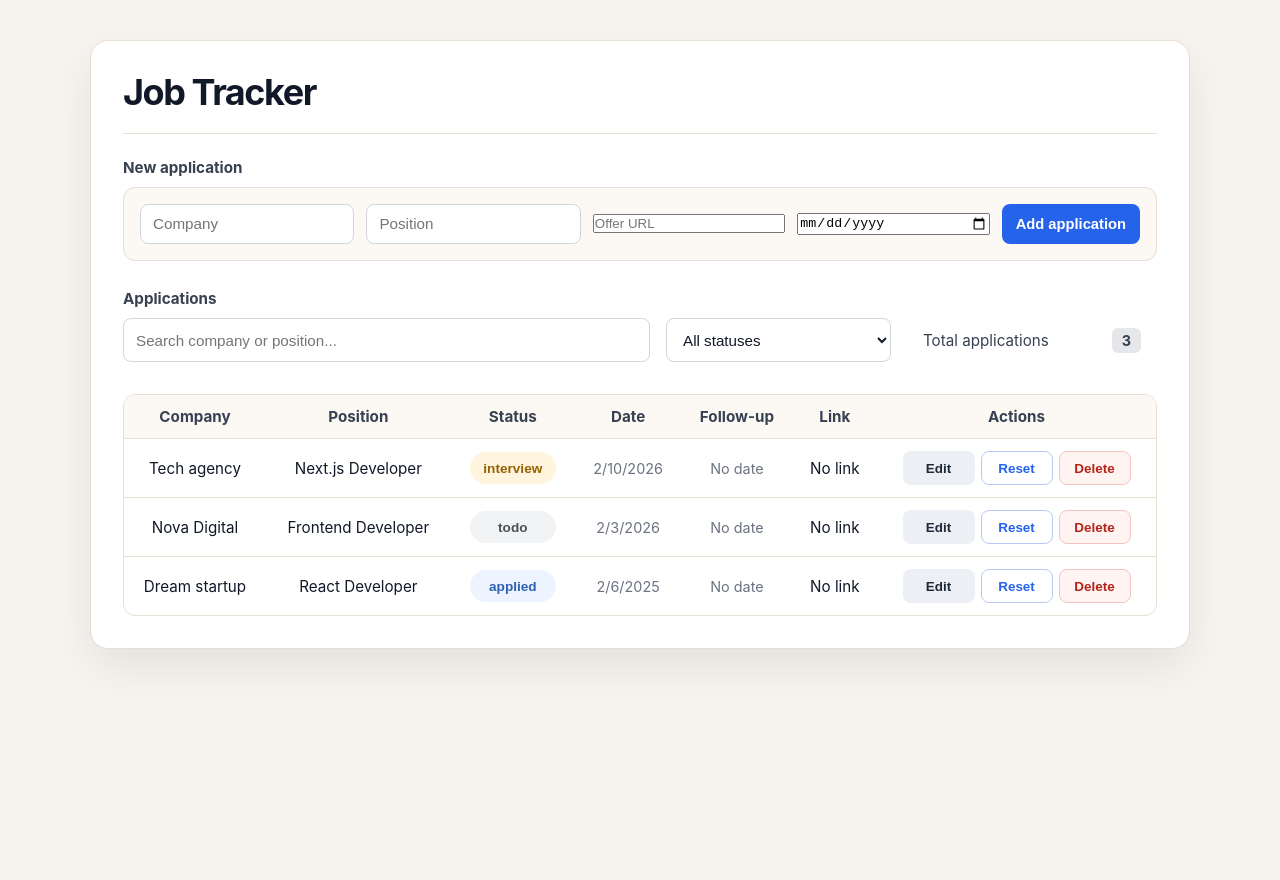
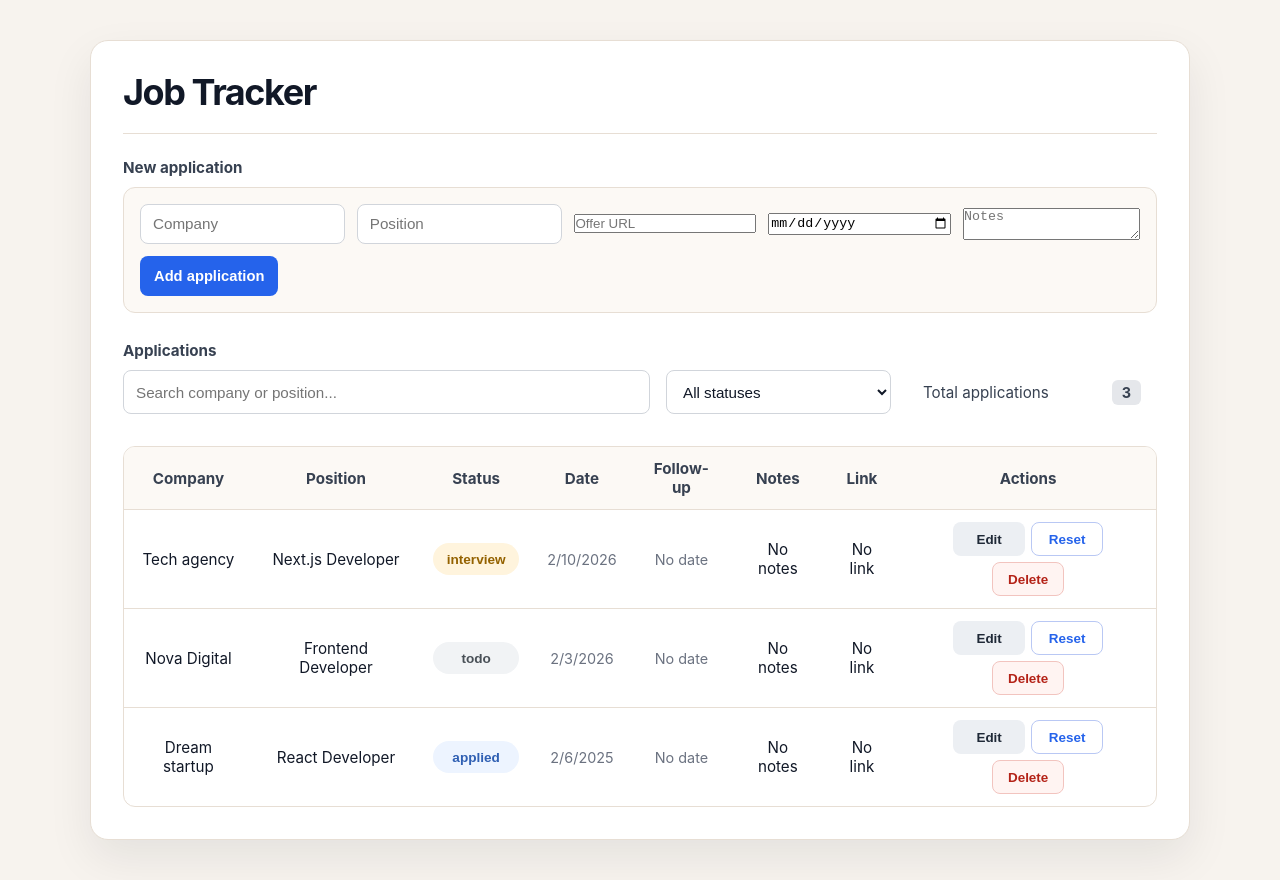
Before and after one commit to m-amroune/job-tracker, a Next.js app: page / in a window 1280 px wide. Before the commit the page ends 800 px from the top, so only its background shows below. Built offline with nearby package versions, Linux system fonts and the light colour scheme.

Commit message:
feat: add application notes

```diff
--- a/src/app/page.tsx
+++ b/src/app/page.tsx
@@ -33,6 +33,7 @@ export default function Page() {
   const [position, setPosition] = useState("");
   const [offerUrl, setOfferUrl] = useState("");
   const [followUpDate, setFollowUpDate] = useState("");
+  const [notes, setNotes] = useState("");
 
   // Tracks which application is currently in edit mode.
   const [editingId, setEditingId] = useState<string | null>(null);
@@ -145,6 +146,7 @@ export default function Page() {
       position: position.trim(),
       offerUrl: offerUrl.trim() || undefined,
       followUpDate: followUpDate || undefined,
+      notes: notes.trim() || undefined,
       status: "todo",
       createdAt: new Date().toISOString(),
     };
@@ -158,6 +160,7 @@ export default function Page() {
     setPosition("");
     setOfferUrl("");
     setFollowUpDate("");
+    setNotes("");
   }
 
   // Move an application to the next status and persist the change.
@@ -193,7 +196,7 @@ export default function Page() {
   // Update one editable field without replacing the whole application.
   function updateJob(
     id: string,
-    field: "company" | "position" | "offerUrl" | "followUpDate",
+    field: "company" | "position" | "offerUrl" | "followUpDate" | "notes",
     value: string,
   ) {
     const updatedJobs = jobs.map((job) =>
@@ -278,6 +281,13 @@ export default function Page() {
           onChange={(e) => setFollowUpDate(e.target.value)}
         />
 
+        <textarea
+          aria-label="Notes"
+          placeholder="Notes"
+          value={notes}
+          onChange={(e) => setNotes(e.target.value)}
+        />
+
         <button type="submit">Add application</button>
       </form>
 
--- a/src/components/JobCard.tsx
+++ b/src/components/JobCard.tsx
@@ -9,7 +9,7 @@ interface JobCardProps {
   setEditingId: (id: string | null) => void;
   updateJob: (
     id: string,
-    field: "company" | "position" | "offerUrl" | "followUpDate",
+    field: "company" | "position" | "offerUrl" | "followUpDate" | "notes",
     value: string,
   ) => void;
   cycleStatus: (id: string) => void;
@@ -112,6 +112,21 @@ export default function JobCard({
           )}
         </div>
 
+        {/* Application notes */}
+<div>
+  <span className="job-card-label">Notes</span>
+
+  {isEditing ? (
+    <textarea
+      aria-label={`Notes for ${job.company}`}
+      value={job.notes ?? ""}
+      onChange={(e) => updateJob(job.id, "notes", e.target.value)}
+    />
+  ) : (
+    <span>{job.notes || "No notes"}</span>
+  )}
+</div>
+
         {/* Offer link */}
         <div>
           <span className="job-card-label">Offer</span>
--- a/src/components/JobRow.tsx
+++ b/src/components/JobRow.tsx
@@ -9,7 +9,7 @@ interface JobRowProps {
   setEditingId: (id: string | null) => void;
   updateJob: (
     id: string,
-    field: "company" | "position" | "offerUrl" | "followUpDate",
+    field: "company" | "position" | "offerUrl" | "followUpDate" | "notes",
     value: string,
   ) => void;
   cycleStatus: (id: string) => void;
@@ -95,14 +95,25 @@ export default function JobRow({
             type="date"
             aria-label={`Follow-up date for ${job.company}`}
             value={job.followUpDate ?? ""}
-            onChange={(e) =>
-              updateJob(job.id, "followUpDate", e.target.value)
-            }
+            onChange={(e) => updateJob(job.id, "followUpDate", e.target.value)}
           />
         ) : job.followUpDate ? (
           new Date(`${job.followUpDate}T00:00:00`).toLocaleDateString()
         ) : (
           "No date"
+        )}
+      </td>
+
+      {/* Application notes */}
+      <td className="center">
+        {editingId === job.id ? (
+          <textarea
+            aria-label={`Notes for ${job.company}`}
+            value={job.notes ?? ""}
+            onChange={(e) => updateJob(job.id, "notes", e.target.value)}
+          />
+        ) : (
+          job.notes || "No notes"
         )}
       </td>
 
--- a/src/components/JobTable.tsx
+++ b/src/components/JobTable.tsx
@@ -19,7 +19,7 @@ interface JobTableProps {
 
   updateJob: (
     id: string,
-    field: "company" | "position" | "offerUrl" | "followUpDate",
+    field: "company" | "position" | "offerUrl" | "followUpDate" | "notes",
     value: string,
   ) => void;
 
@@ -51,8 +51,7 @@ export default function JobTable({
                   setSortConfig({
                     key: "company",
                     dir:
-                      sortConfig.key === "company" &&
-                      sortConfig.dir === "asc"
+                      sortConfig.key === "company" && sortConfig.dir === "asc"
                         ? "desc"
                         : "asc",
                   })
@@ -66,8 +65,7 @@ export default function JobTable({
                   setSortConfig({
                     key: "position",
                     dir:
-                      sortConfig.key === "position" &&
-                      sortConfig.dir === "asc"
+                      sortConfig.key === "position" && sortConfig.dir === "asc"
                         ? "desc"
                         : "asc",
                   })
@@ -81,8 +79,7 @@ export default function JobTable({
                   setSortConfig({
                     key: "status",
                     dir:
-                      sortConfig.key === "status" &&
-                      sortConfig.dir === "asc"
+                      sortConfig.key === "status" && sortConfig.dir === "asc"
                         ? "desc"
                         : "asc",
                   })
@@ -96,8 +93,7 @@ export default function JobTable({
                   setSortConfig({
                     key: "createdAt",
                     dir:
-                      sortConfig.key === "createdAt" &&
-                      sortConfig.dir === "asc"
+                      sortConfig.key === "createdAt" && sortConfig.dir === "asc"
                         ? "desc"
                         : "asc",
                   })
@@ -107,6 +103,7 @@ export default function JobTable({
               </th>
 
               <th>Follow-up</th>
+              <th>Notes</th>
               <th>Link</th>
               <th>Actions</th>
             </tr>
--- a/src/types/job.ts
+++ b/src/types/job.ts
@@ -1,4 +1,4 @@
-// types/job.ts
+
 
 export type JobStatus = "todo" | "applied" | "interview" | "rejected";
 
@@ -14,4 +14,5 @@ export interface JobApplication {
   offerUrl?: string;
   url?: string;
   followUpDate?: string;
+  notes?: string;
 }
```
Also changed, not shown: 2 other files (tests, documents, lock files or other folders).
